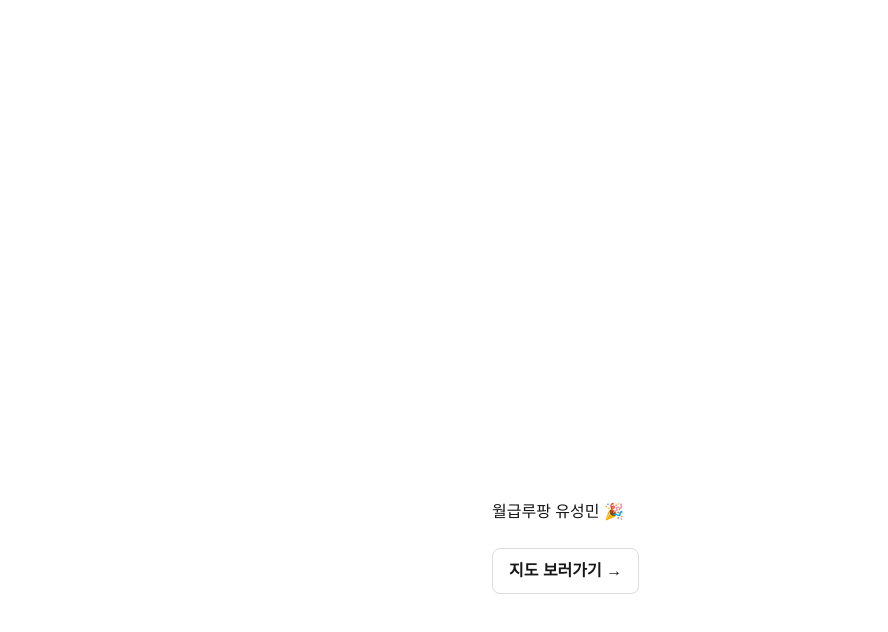
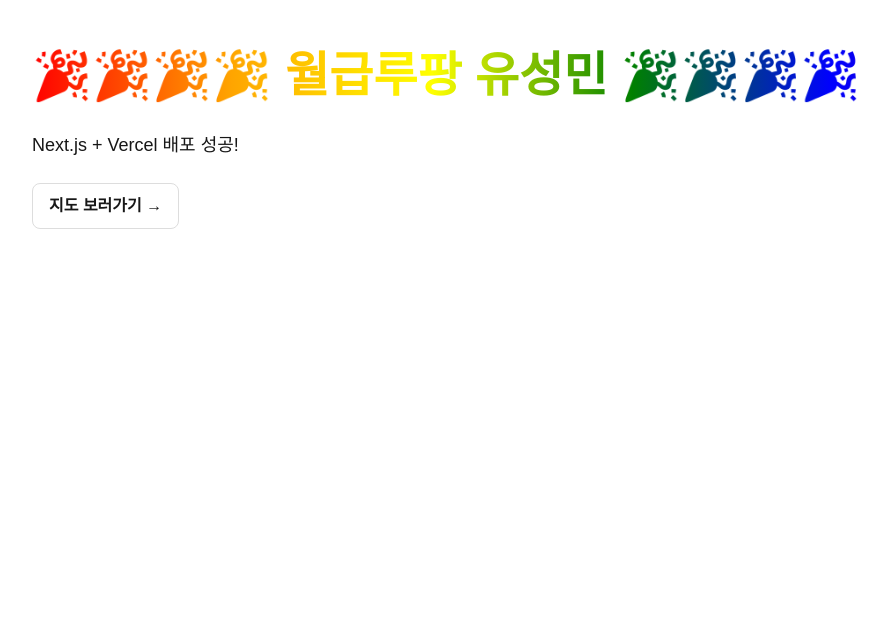
Before and after one commit to jlee0011/my-site, a Next.js app: page / in a window 1280 px wide. Shown: the top 632 px of the page, without its empty margins (8-896 px from the left). Built offline with nearby package versions, Linux system fonts and the light colour scheme.

Commit message:
just update

```diff
--- a/app/page.js
+++ b/app/page.js
@@ -1,12 +1,26 @@
-// app/page.js
 import Link from "next/link";
 
 export default function Home() {
   return (
-    <main style={{ padding: "500px", fontFamily: "sans-serif" }}>
-      <h1>월급루팡 유성민 🎉</h1>
+    <main style={{ padding: "40px", fontFamily: "sans-serif" }}>
+      <h1
+        style={{
+          fontSize: "48px",
+          fontWeight: "bold",
+          background:
+            "linear-gradient(90deg, red, orange, yellow, green, blue, indigo, violet)",
+          WebkitBackgroundClip: "text",
+          WebkitTextFillColor: "transparent",
+          marginBottom: "20px",
+        }}
+      >
+        🎉🎉🎉🎉 월급루팡 유성민 🎉🎉🎉🎉
+      </h1>
 
-      <div style={{ marginTop: 24 }}>
+      <p style={{ fontSize: "18px", marginBottom: "24px" }}>
+        Next.js + Vercel 배포 성공!
+      </p>
+
       <Link
         href="/map"
         style={{
@@ -16,11 +30,11 @@
           border: "1px solid #ddd",
           textDecoration: "none",
           fontWeight: 600,
+          transition: "all 0.2s ease",
         }}
       >
         지도 보러가기 →
       </Link>
-      </div>
     </main>
   );
 }
```
Lines whose indentation alone changed are shown as unchanged.
